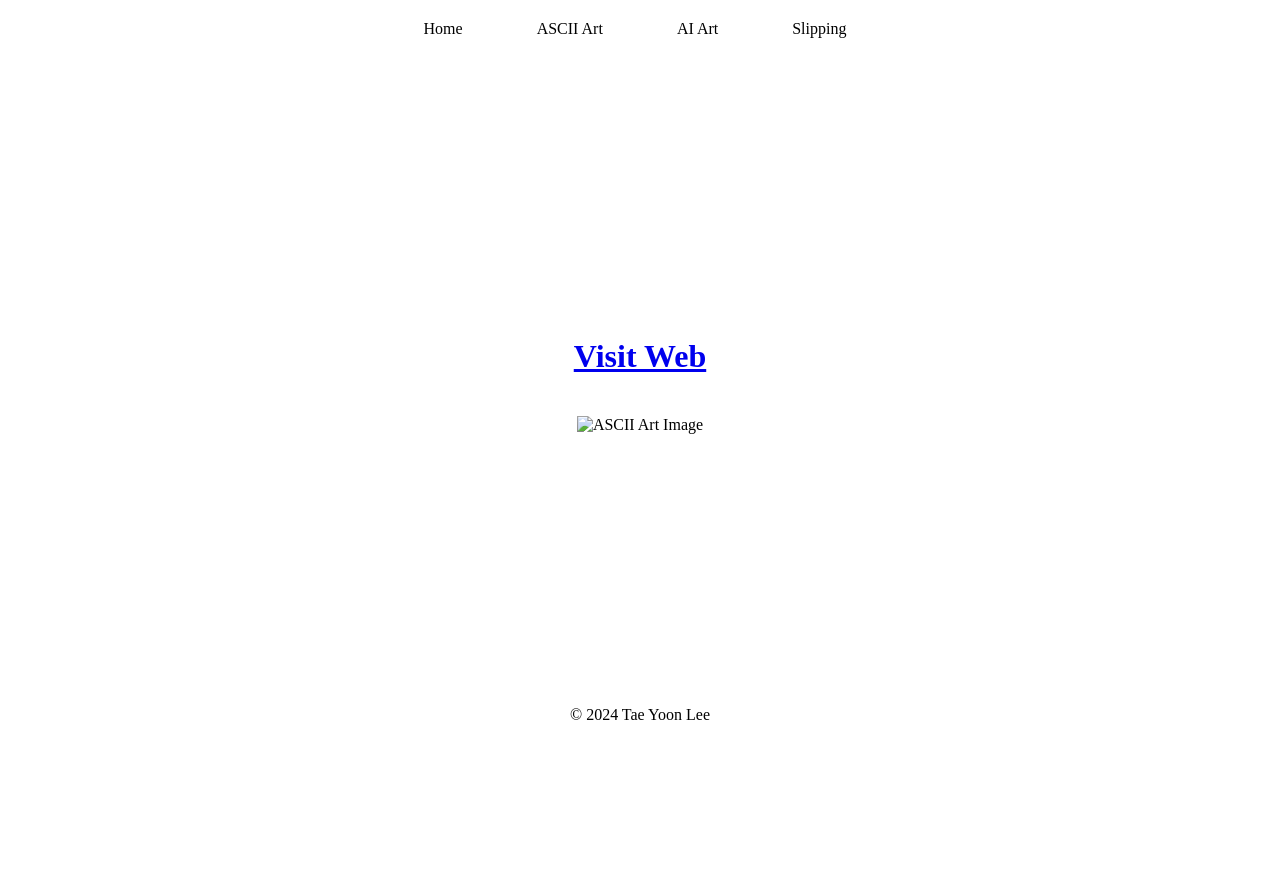
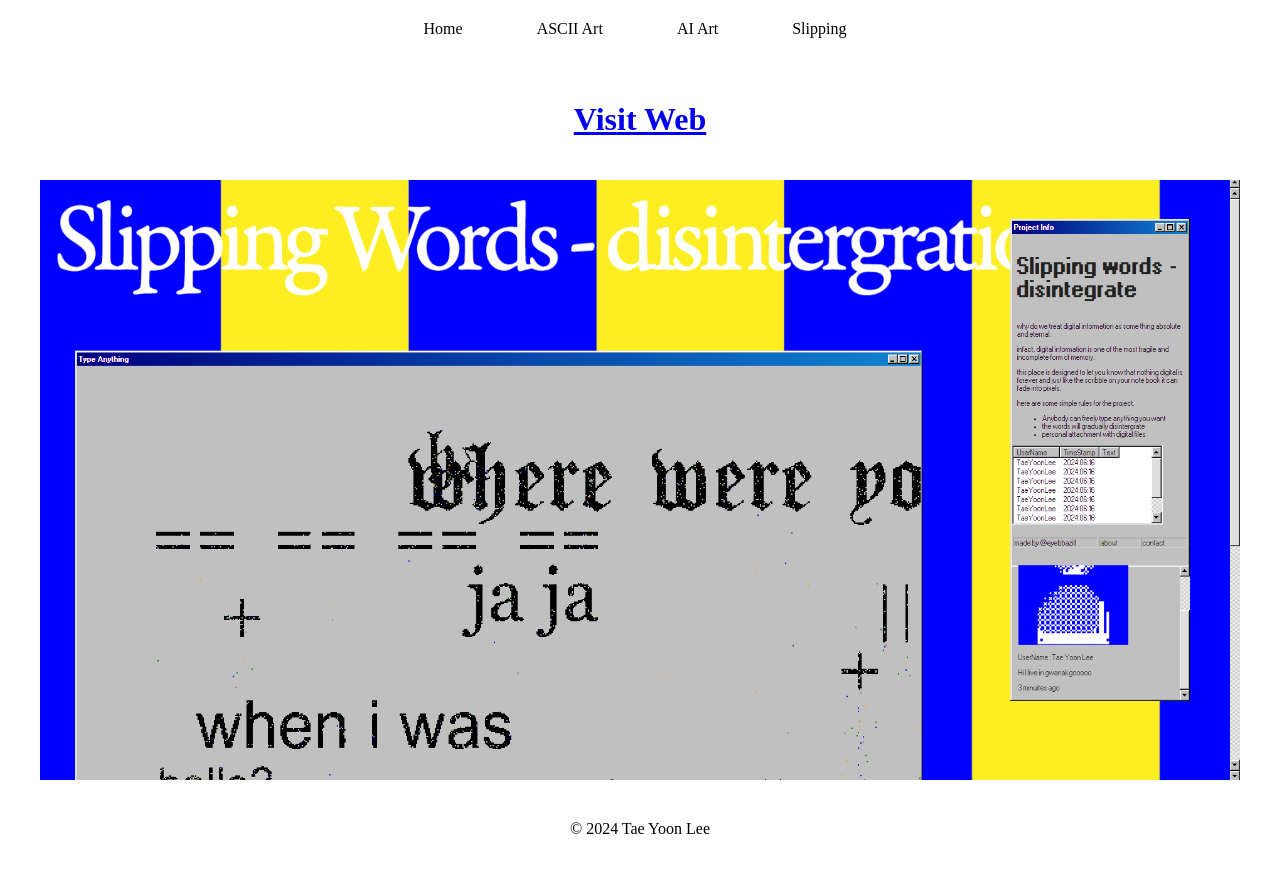
Before and after one commit to tanzerine/uidesignclass, a website: page personal.html in a window 1280 px wide. Drawn offline with Linux system fonts and the light colour scheme; the site is published under a folder, as on GitHub Pages, so addresses that start at the root find nothing.

Commit message:
Update personal.html

```diff
--- a/personal.html
+++ b/personal.html
@@ -21,7 +21,7 @@
         <div>
             <h1><a href="https://uiui7.vercel.app/">Visit Web</a></h1>
 
-        <img src="/slip.png" alt="ASCII Art Image" id="asciiImage" style="width: 1200px;height: 600px;padding: 20px;">
+        <img src="slip.png" alt="ASCII Art Image" id="asciiImage" style="width: 1200px;height: 600px;padding: 20px;">
         </div>
     </main>
     <footer>
```
